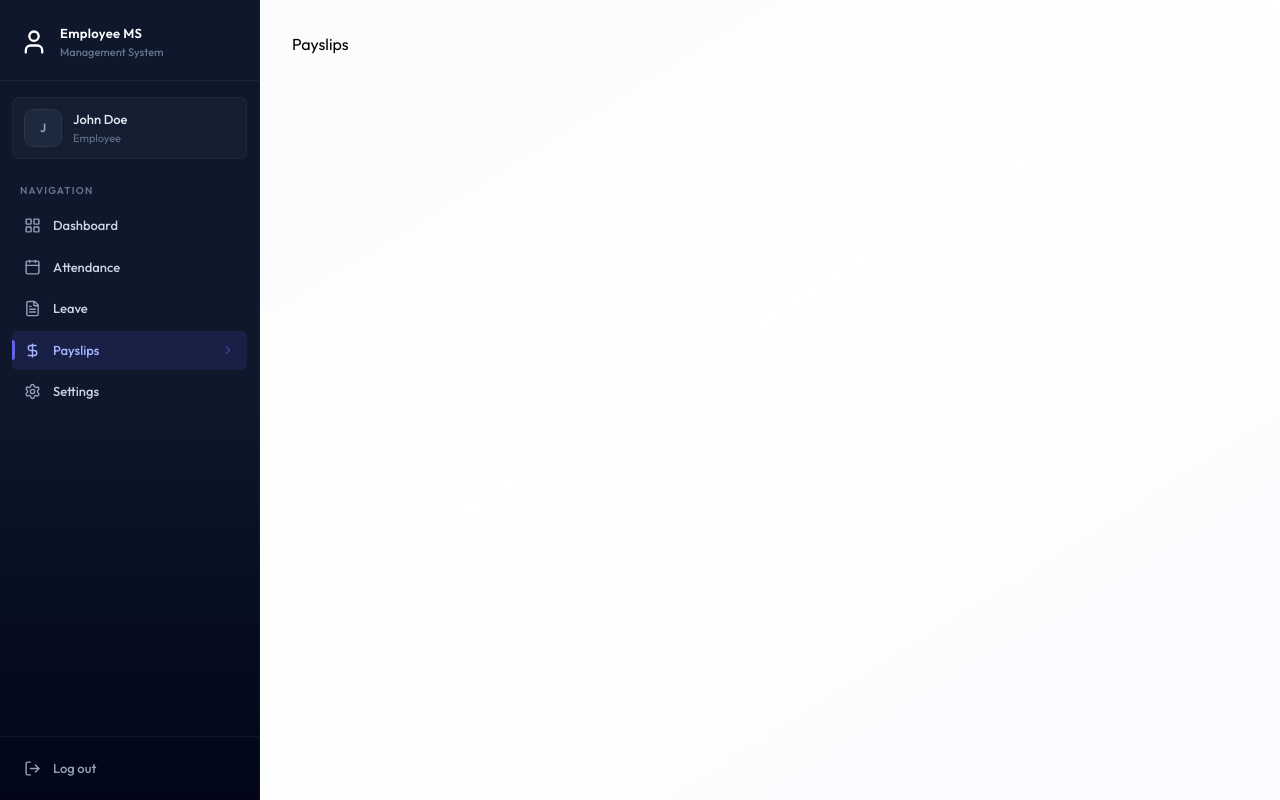
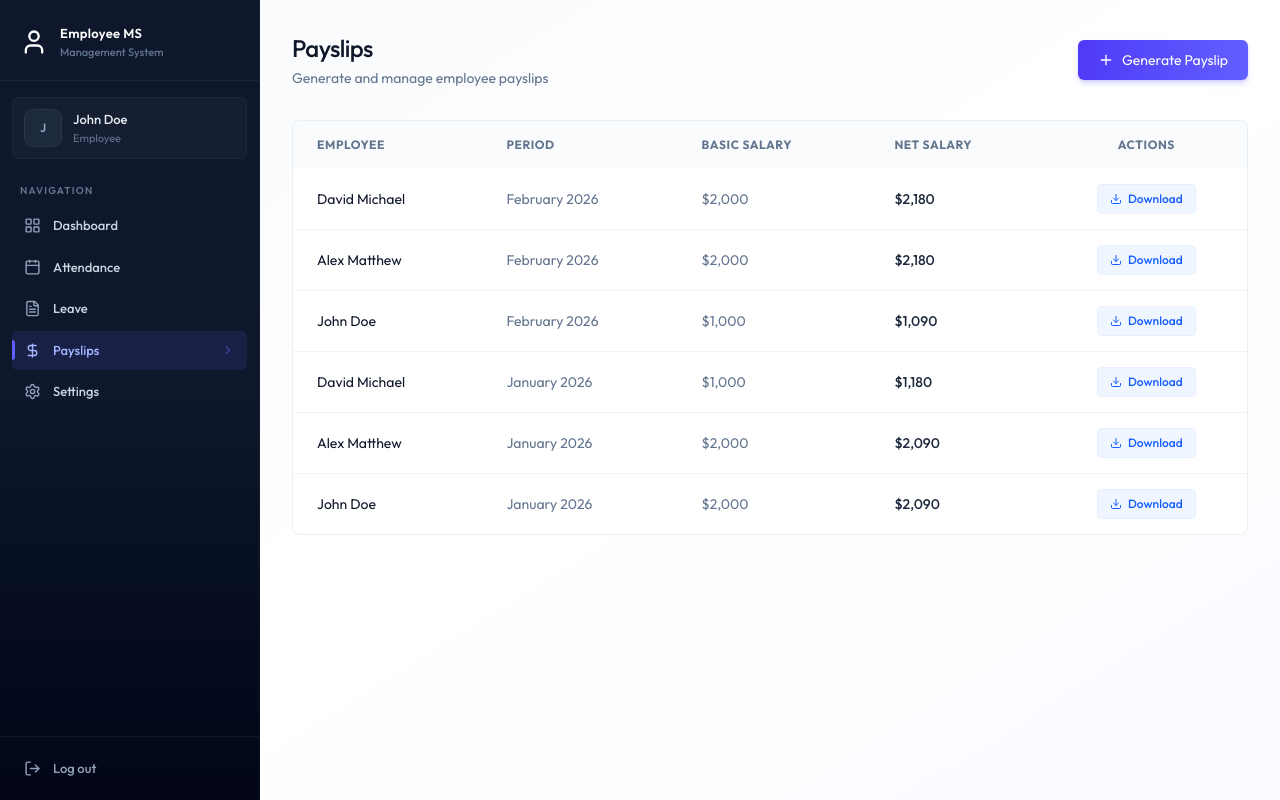
Before and after one commit to jer-eapen02/Employee-Management-System, a React (Vite) app in the folder client/: page /payslips in a window 1280 px wide. Built offline with nearby package versions, Linux system fonts and the light colour scheme.

Commit message:
payslip page UI completed

```diff
--- /dev/null
+++ b/client/src/components/payslip/GeneratePayslipForm.jsx
@@ -0,0 +1,90 @@
+import { Loader2, Plus, X } from "lucide-react"
+import { useState } from "react"
+
+
+const GeneratePayslipForm = ({ employees, onSuccess }) => {
+    const [isOpen, setIsOpen] = useState(false)
+    const [loading, setLoading] = useState(false)
+
+    if (!isOpen) return (
+        <button onClick={() => setIsOpen(true)} className="btn-primary flex items-center gap-2">
+            <Plus className="w-4 h-4" /> Generate Payslip
+        </button>
+    )
+
+    const handleSubmit = async (e) => {
+        e.preventDefault()
+    }
+
+    return (
+        <div className="fixed inset-0 bg-black/40 backdrop-blur-sm flex items-center justify-center z-50 p-4">
+            <div className="card max-w-lg w-full p-6 animate-slide-up">
+                <div className="flex justify-between items-center mb-6">
+                    <h3 className="text-lg font-bold text-slate-900">Generate Monthly Payslip</h3>
+                    <button onClick={() => setIsOpen(false)} className="text-slate-400 hover:text-slate-600 p-1">
+                        <X size={20} />
+                    </button>
+                </div>
+                <form onSubmit={handleSubmit} className="space-y-4">
+                    {/* select employee */}
+                    <div>
+                        <label className="block text-sm font-medium text-slate-700 mb-2">Employee</label>
+                        <select name="employeeId" required>
+                            {employees.map((e) => (
+                                <option value={e.id} key={e.id}>
+                                    {e.firstName} {e.lastName} ({e.position})
+                                </option>
+                            ))}
+                        </select>
+                    </div>
+
+                    {/* select month & year */}
+                    <div className="grid grid-cols-2 gap-4">
+                        <div>
+                            <label className="block text-sm font-medium text-slate-700 mb-2">Month</label>
+                            <select name="month">
+                                {Array.from({ length: 12 }, (_, i) => i + 1).map((m) => (
+                                    <option value={m} key={m}>{m}</option>
+                                ))}
+                            </select>
+                        </div>
+                        <div>
+                            <label className="block text-sm font-medium text-slate-700 mb-2">Year</label>
+                            <input type="number" name="year" defaultValue={new Date().getFullYear()} />
+                        </div>
+                    </div>
+
+                    {/* basic salary */}
+                    <div>
+                        <label className="block text-sm font-medium text-slate-700 mb-2">Basic Salary</label>
+                        <input type="number" name="basicSalary" required placeholder="5000" />
+                    </div>
+
+                    {/* allowances & deductions */}
+                    <div className="grid grid-cols-2 gap-4">
+                        <div>
+                            <label className="block text-sm font-medium text-slate-700 mb-2">Allowances</label>
+                            <input type="number" name="allowances" defaultValue="0" />
+                        </div>
+                        <div>
+                            <label className="block text-sm font-medium text-slate-700 mb-2">Deductions</label>
+                            <input type="number" name="deductions" defaultValue="0" />
+                        </div>
+                    </div>
+
+                    {/* buttons */}
+                    <div className="flex justify-end gap-3 pt-2">
+                        <button className="btn-secondary" type="button" onClick={() => setIsOpen(false)}>
+                            Cancel
+                        </button>
+                        <button className="btn-primary flex items-center" type="submit" disabled={loading}>
+                            {loading && <Loader2 className="w-4 h-4 mr-2 animate-spin" />} Generate
+                        </button>
+                    </div>
+                </form>
+            </div>
+        </div>
+    )
+}
+
+export default GeneratePayslipForm
--- /dev/null
+++ b/client/src/components/payslip/PayslipList.jsx
@@ -0,0 +1,59 @@
+import {format} from "date-fns"
+import { Download } from "lucide-react"
+
+const PayslipList = ({payslips, isAdmin}) => {
+  return (
+     <div className="card overflow-hidden">
+            <div className="overflow-x-auto">
+                <table className="table-modern">
+                    <thead>
+                        <tr>
+                            {isAdmin && <th>Employee</th>}
+                            <th>Period</th>
+                            <th>Basic Salary</th>
+                            <th>Net Salary</th>
+                            <th className="text-center">Actions</th>
+                        </tr>
+                    </thead>
+                    <tbody>
+                        {payslips.length === 0 ? (
+                            <tr>
+                                <td colSpan={isAdmin ? 5 : 4} className="text-center py-12 text-slate-400">
+                                    No payslips found
+                                </td>
+                            </tr>
+                        ) : (
+                            payslips.map((payslip) => {
+                                return (
+                                    <tr key={payslip._id || payslip.id}>
+                                        {isAdmin && (
+                                            <td className="text-slate-900">
+                                                {payslip.employee?.firstName} {payslip.employee?.lastName}
+                                            </td>
+                                        )}
+                                        <td className="text-slate-500">
+                                            {format(new Date(payslip.year, payslip.month - 1), "MMMM yyyy")}
+                                        </td>
+                                        <td className="text-slate-500">
+                                            ${payslip.basicSalary?.toLocaleString()}
+                                        </td>
+                                        <td className="text-slate-800 font-medium">
+                                            ${payslip.netSalary?.toLocaleString()}
+                                        </td>
+                                        <td className="text-center">
+                                            <button onClick={() => window.open(`/print/payslips/${payslip._id || payslip.id}`)} className="inline-flex items-center px-3 py-1.5 text-xs font-medium rounded text-blue-600 bg-blue-50 hover:bg-blue-100 transition-colors ring-1 ring-blue-600/10">
+                                                <Download className="w-3 h-3 mr-1.5" /> Download
+                                            </button>
+                                        </td>
+                                    </tr>
+                                )
+                            })
+                        )}
+                    </tbody>
+                </table>
+            </div>
+        </div>
+  )
+}
+
+export default PayslipList
--- a/client/src/pages/Payslips.jsx
+++ b/client/src/pages/Payslips.jsx
@@ -1,8 +1,47 @@
+import { useCallback, useEffect, useState } from "react"
+import { dummyEmployeeData, dummyPayslipData } from "../assets/assets"
+import Loading from "../components/Loading"
+import PayslipList from "../components/payslip/PayslipList"
+import GeneratePayslipForm from "../components/payslip/GeneratePayslipForm"
 
 
 const Payslips = () => {
+  const [payslips, setPayslips] = useState([])
+  const [employees, setEmployees] = useState([])
+  const [loading, setLoading] = useState(true)
+
+  const isAdmin = true
+
+  const fetchPayslips = useCallback(async () => {
+    setPayslips(dummyPayslipData)
+    setTimeout(() => {
+      setLoading(false)
+    }, 1000)
+  }, [])
+
+  useEffect(() => {
+    fetchPayslips()
+  }, [fetchPayslips])
+
+  useEffect(() => {
+    if (isAdmin) setEmployees(dummyEmployeeData)
+  }, [isAdmin])
+
+  if (loading) return <Loading />
+
   return (
-    <div>Payslips</div>
+    <div className="animate-fade-in">
+      <div className="flex flex-col sm:flex-row justify-between items-start sm:items-center gap-4 mb-8">
+        <div>
+          <h1 className="page-title">Payslips</h1>
+          <p className="page-subtitle">{isAdmin ? "Generate and manage employee payslips" : "Your payslip history" }</p>
+        </div>
+        {isAdmin && (
+          <GeneratePayslipForm employees={employees} onSuccess={fetchPayslips} />
+        )}
+      </div>
+      <PayslipList payslips={payslips} isAdmin={isAdmin} />
+    </div>
   )
 }
 
```
